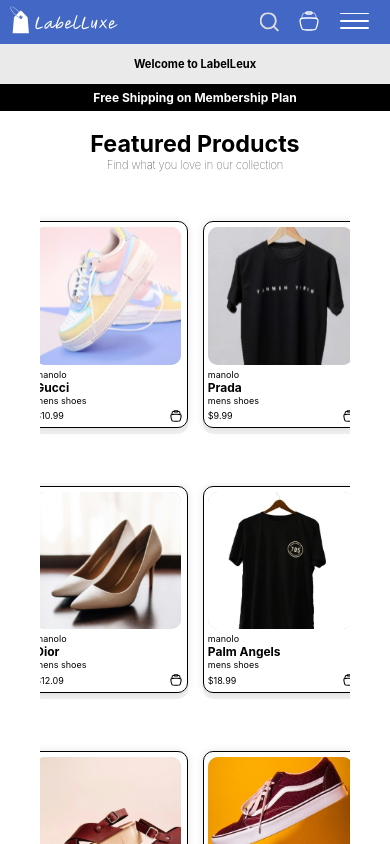
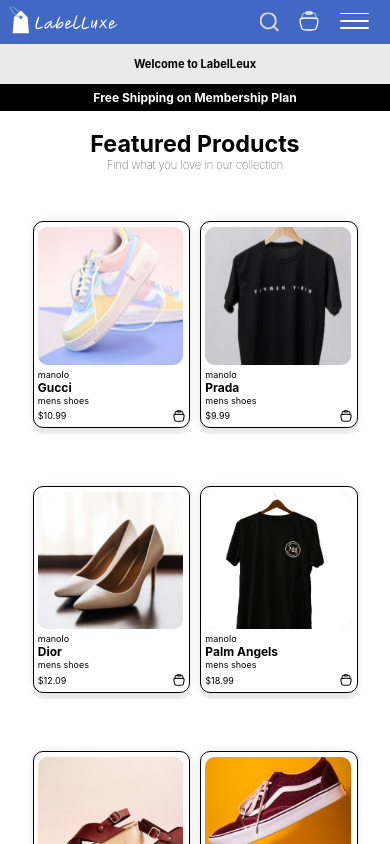
Before and after one commit to AnatakuAmeerah/HNG-INTERNSHIP-TASK-2, a React (Vite) app: page / in a window 390 px wide. Shown: the top 844 px of the page. Built offline with nearby package versions, Linux system fonts and the light colour scheme.

Commit message:
css-edit

```diff
--- a/src/App.css
+++ b/src/App.css
@@ -150,12 +150,12 @@
     margin-top: 2rem;
     display: grid;
     grid-template-columns: auto auto auto auto;
-    grid-gap: 13px;
+    grid-gap: 15px;
     row-gap: 40px;
     align-items: center;
     justify-content: center;
-    margin-left: 1.2rem;
-    margin-right: 1.2rem;
+    margin-left: 1.7rem;
+    margin-right: 1.7rem;
     overflow: hidden;
 
 
@@ -782,12 +782,12 @@
         margin-top: 2rem;
         display: grid;
         grid-template-columns: auto auto ;
-        grid-gap: 15px;
+        grid-gap: 10px;
         row-gap: 40px;
         align-items: center;
         justify-content: center;
-        margin-left: 2.5rem;
-        margin-right: 2.5rem;
+        margin-left: 0.5rem;
+        margin-right: 0.5rem;
 
 
 
```
